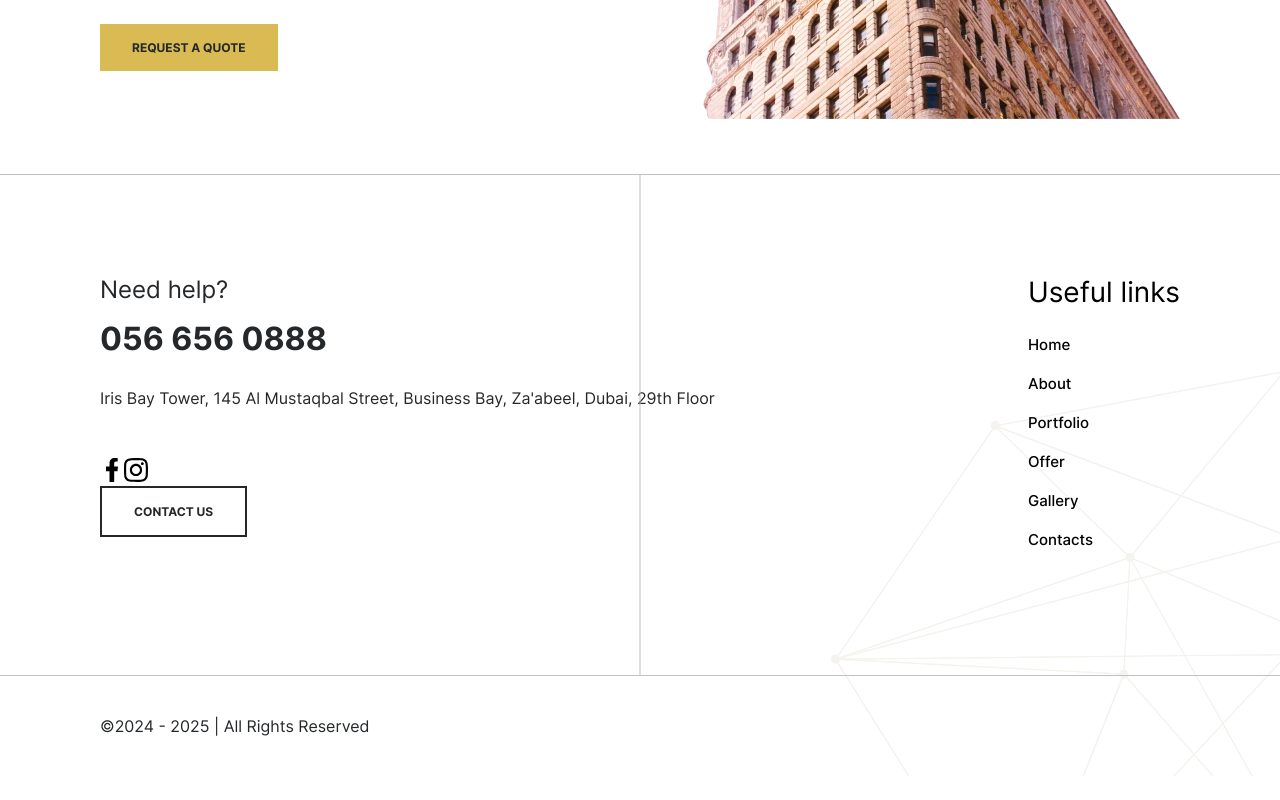
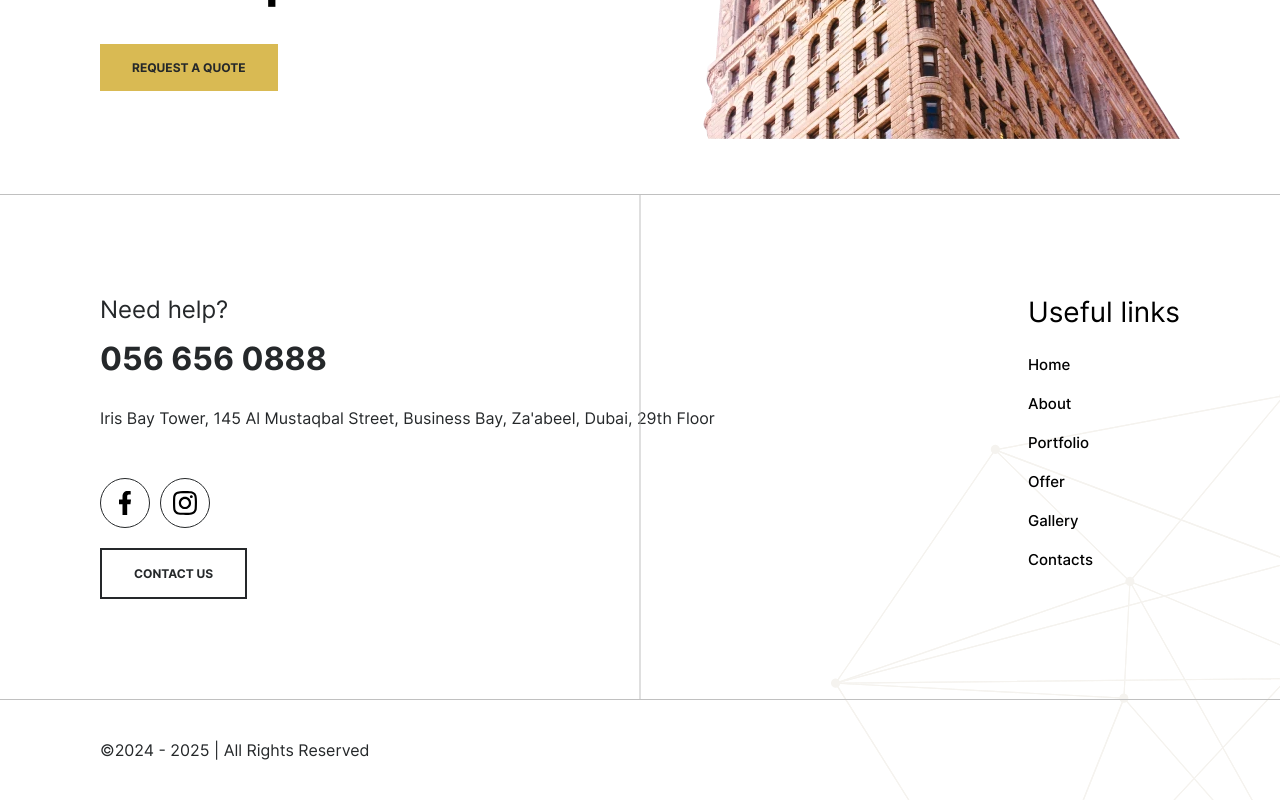
Before and after one commit to yuuikm/luxury-royal-house, a React (Vite) app: page / in a window 1280 px wide. Shown: the part 2193-2993 px from the top of the page. Before the commit the page ends 2969 px from the top, so only its background shows below. Built offline with nearby package versions, Linux system fonts and the light colour scheme.

Commit message:
feat: social icons

```diff
--- a/src/components/App.tsx
+++ b/src/components/App.tsx
@@ -3,6 +3,7 @@
 import IntroSection from 'components/IntroSection';
 import ActionBlock from 'components/shared/ActionBlock';
 import BottomBanner from 'components/shared/BottomBanner';
+import Contacts from 'components/shared/Contacts';
 
 const App: FC = () => {
   const { t } = useTranslation();
@@ -10,6 +11,7 @@
   return (
     <>
       <IntroSection />
+      <Contacts />
       <ActionBlock
         title={t('callToActionHome.title')}
         highlighted={t('callToActionHome.highlighted')}
--- /dev/null
+++ b/src/components/shared/Contacts/index.tsx
@@ -0,0 +1,8 @@
+// libraries
+import { type FC } from 'react';
+
+const Contacts: FC = () => {
+  return <div className="container contacts-bg">Contacts</div>;
+};
+
+export default Contacts;
--- a/src/components/shared/Socials/index.tsx
+++ b/src/components/shared/Socials/index.tsx
@@ -8,13 +8,13 @@
   return (
     <div className="socials">
       <span className="social-icon">
-        <a href={LINKS.facebookLink}>
-          <FacebookIcon width={24} height={24} />
+        <a href={LINKS.facebookLink} className="icon-link">
+          <FacebookIcon width={15} height={15} className="social-svg" />
         </a>
       </span>
       <span className="social-icon">
-        <a href={LINKS.facebookLink}>
-          <InstagramIcon width={24} height={24} />
+        <a href={LINKS.facebookLink} className="icon-link">
+          <InstagramIcon width={24} height={24} className="social-svg" />
         </a>
       </span>
     </div>
--- /dev/null
+++ b/src/styles/components/contacts.scss
@@ -0,0 +1,3 @@
+.contacts-bg {
+  background-color: $c-contacts-bg;
+}
--- a/src/styles/components/footer.scss
+++ b/src/styles/components/footer.scss
@@ -43,6 +43,10 @@
       color: $c-footer-adress-text;
       padding-bottom: 50px;
     }
+
+    .socials {
+      padding-bottom: 20px;
+    }
   }
 
   .footer-nav-menu {
--- a/src/styles/components/socials.scss
+++ b/src/styles/components/socials.scss
@@ -1,7 +1,34 @@
 .socials {
   display: flex;
+  gap: 10px;
 
   .social-icon {
+    width: 48px;
+    height: 48px;
+    border: 1px solid $c-socials-icon-border;
+    border-radius: 50%;
+    display: flex;
+    align-items: center;
+    justify-content: center;
+    transition: 0.3s;
 
+    &:hover {
+    background: $c-socials-icon-hover-bg;
+  }
+
+    .icon-link {
+      display: flex;
+      align-items: center;
+      justify-content: center;
+      width: 100%;
+      height: 100%;
+    }
+
+    .social-svg {
+      width: 24px;
+      height: 24px;
+      padding: 0;
+      color: $c-socials-icon;
+    }
   }
 }
--- a/src/styles/index.scss
+++ b/src/styles/index.scss
@@ -20,3 +20,4 @@
 @import "components/action-block";
 @import "components/bottom-banner";
 @import "components/socials";
+@import "components/contacts";
--- a/src/styles/settings/colors.scss
+++ b/src/styles/settings/colors.scss
@@ -2,6 +2,7 @@
 $c-black-2: #161922;
 $c-black-3: #25282A;
 $c-black-4: #c0c0c0;
+$c-black-5: #1A1C1D;
 $c-white: #ffffff;
 $c-white-2: #F5F3EF;
 $c-gold-1: #d9ba53;
@@ -36,3 +37,9 @@
 $c-footer-phone-text: $c-black-3;
 $c-footer-adress-text: $c-black-3;
 $c-footer-credits-text: $c-black-3;
+
+$c-socials-icon-border: $c-black-3;
+$c-socials-icon-hover-bg: $c-gold-1;
+$c-socials-icon: $c-black-3;
+
+$c-contacts-bg: $c-black-5;
```
